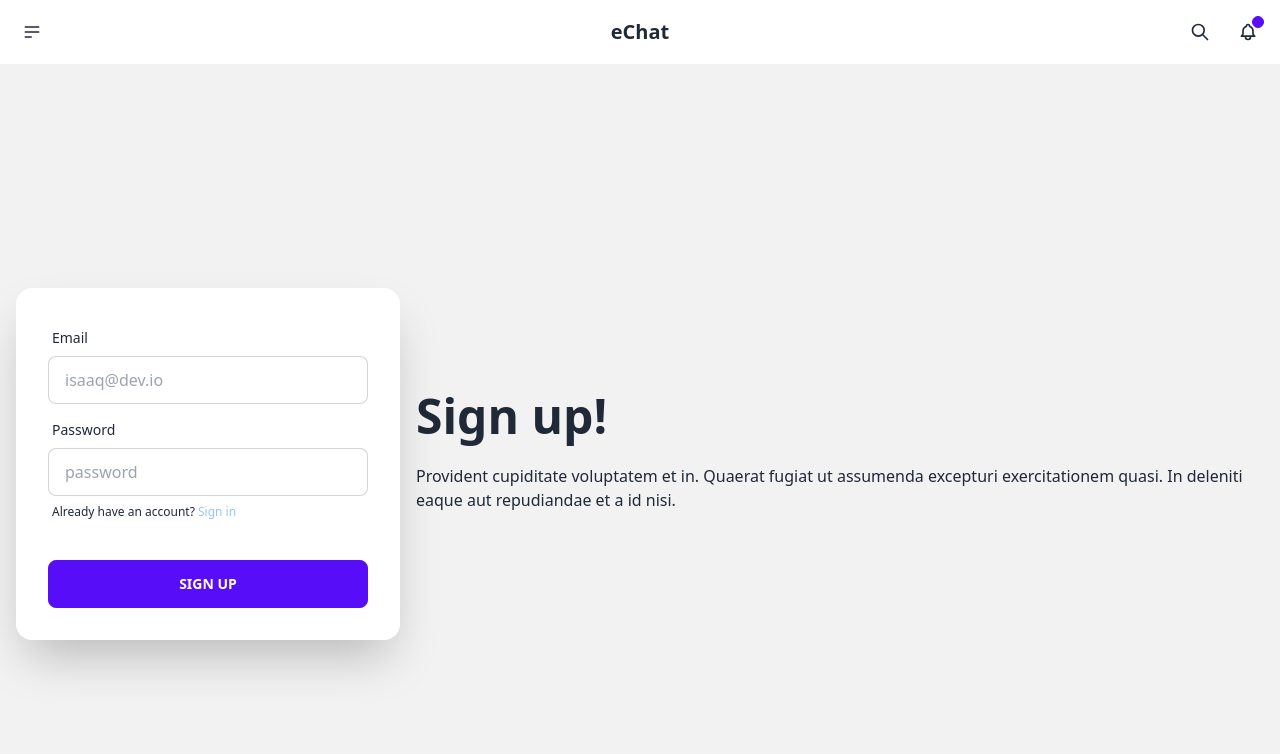
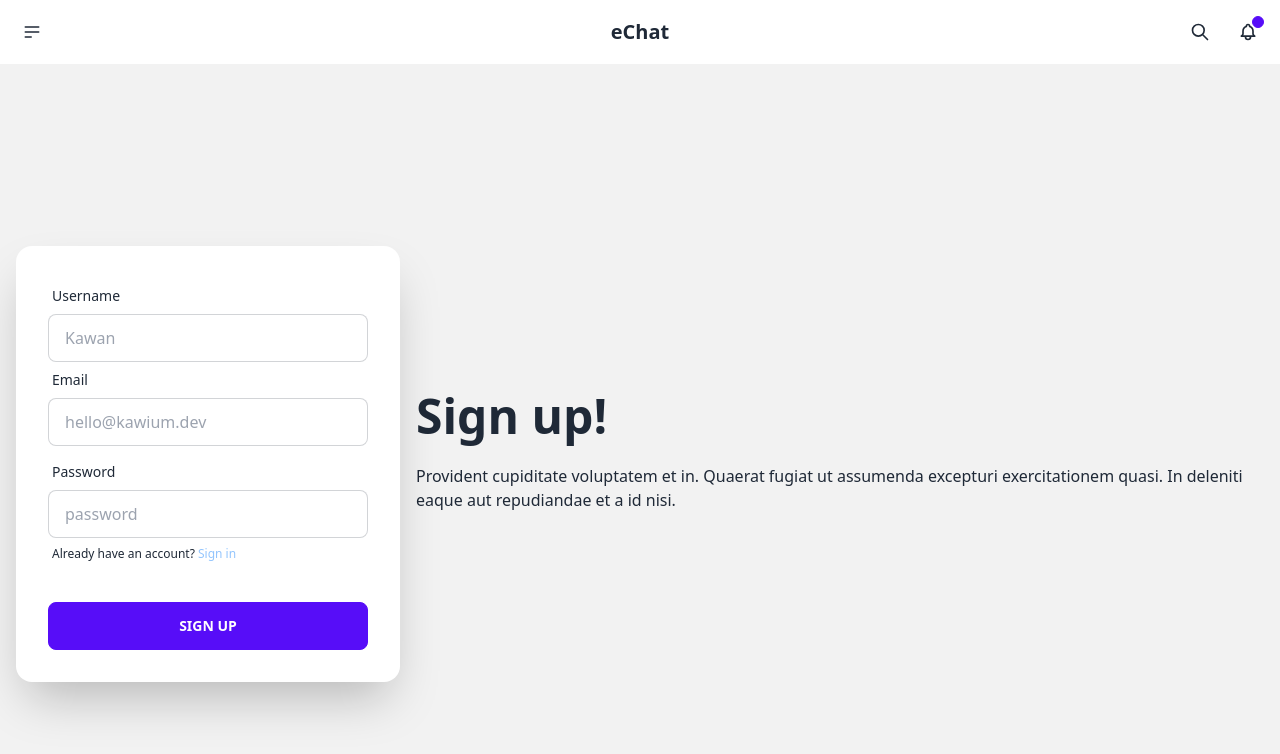
Before and after one commit to rchtect/lab2_user_based_content, a React (Create React App) app in the folder client/: page /signup in a window 1280 px wide. Shown: the top 754 px of the page. Built offline with nearby package versions, Linux system fonts and the light colour scheme.

Commit message:
added username to form

```diff
--- a/client/src/pages/Signup.js
+++ b/client/src/pages/Signup.js
@@ -18,11 +18,19 @@ function Signup() {
             <div class="card-body">
               <div class="form-control">
                 <label class="label">
+                  <span class="label-text">Username</span>
+                </label>
+                <input
+                  type="text"
+                  placeholder="Kawan"
+                  class="input input-bordered"
+                />
+                <label class="label">
                   <span class="label-text">Email</span>
                 </label>
                 <input
                   type="text"
-                  placeholder="isaaq@dev.io"
+                  placeholder="hello@kawium.dev"
                   class="input input-bordered"
                 />
               </div>
```
